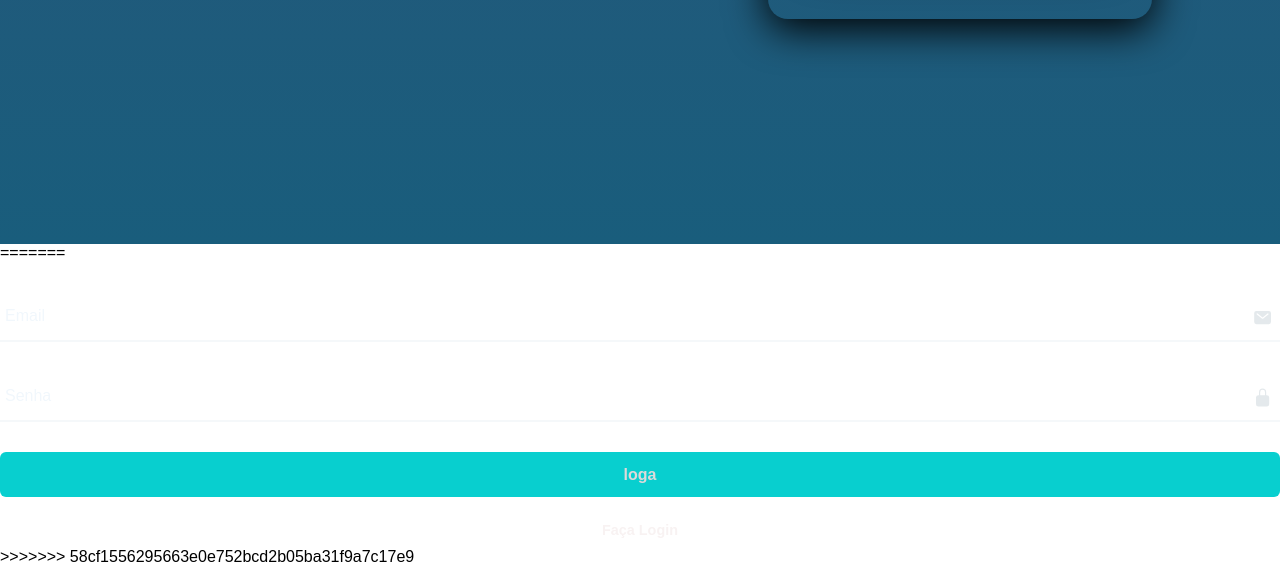
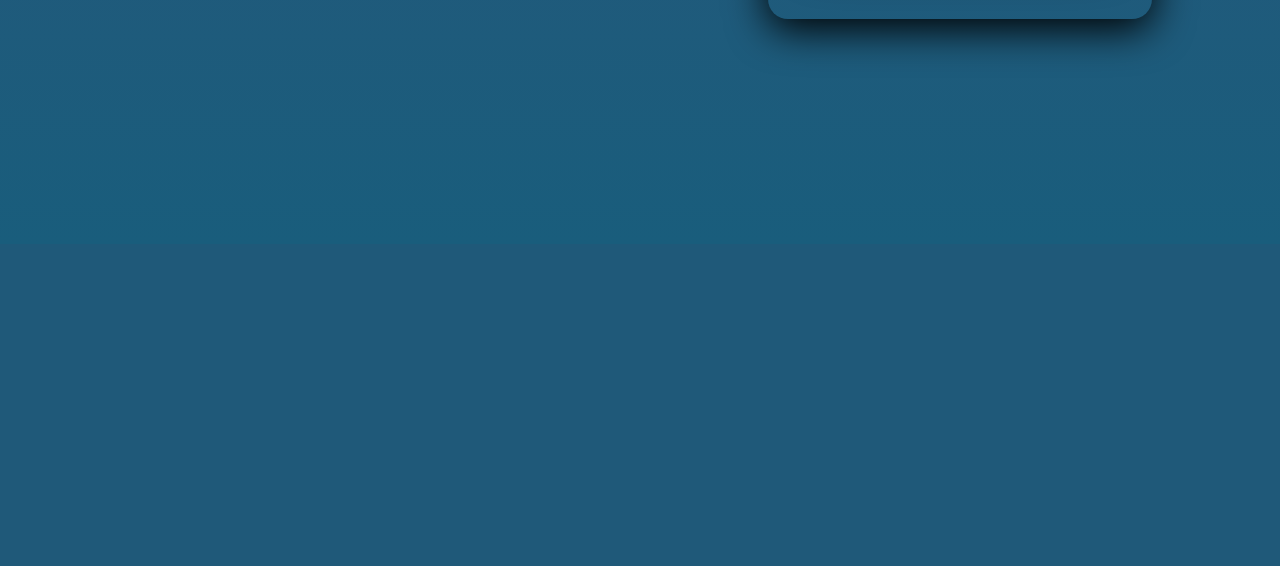
Before and after one commit to RafaelGDias1/S.i.M.P.H.A, a PHP site: page /cadastrar.php in a window 1280 px wide. Shown: the part 574-1140 px from the top of the page. After the commit the page ends 627 px from the top, so only its background shows below. Run offline with PHP 8.4, Linux system fonts and the light colour scheme.

Commit message:
mudança no html

```diff
--- a/cadastrar.php
+++ b/cadastrar.php
@@ -55,29 +55,7 @@
                 </div>
             </div>
 
-=======
 
-
-
-            <div class="item">
-                <span class="icon"><ion-icon name="mail"></ion-icon></span>
-				<label for="usuario">Email</label>
-                <input type="email" name="email" required><br>
-            </div>
-
-            <div class="item">
-               <span class="icon"><ion-icon name="lock-closed"></ion-icon></span>
-			   <label for="senha">Senha</label>
-               <input type="password" name="password" required><br>
-            </div>
-
-           <input class="bt"  type="submit" value="loga">
-
-           <div class="registrar">
-                <a href="index.php">Faça Login</a>
-            </div>
-  </div>
->>>>>>> 58cf1556295663e0e752bcd2b05ba31f9a7c17e9
     </form>
 
 
```
